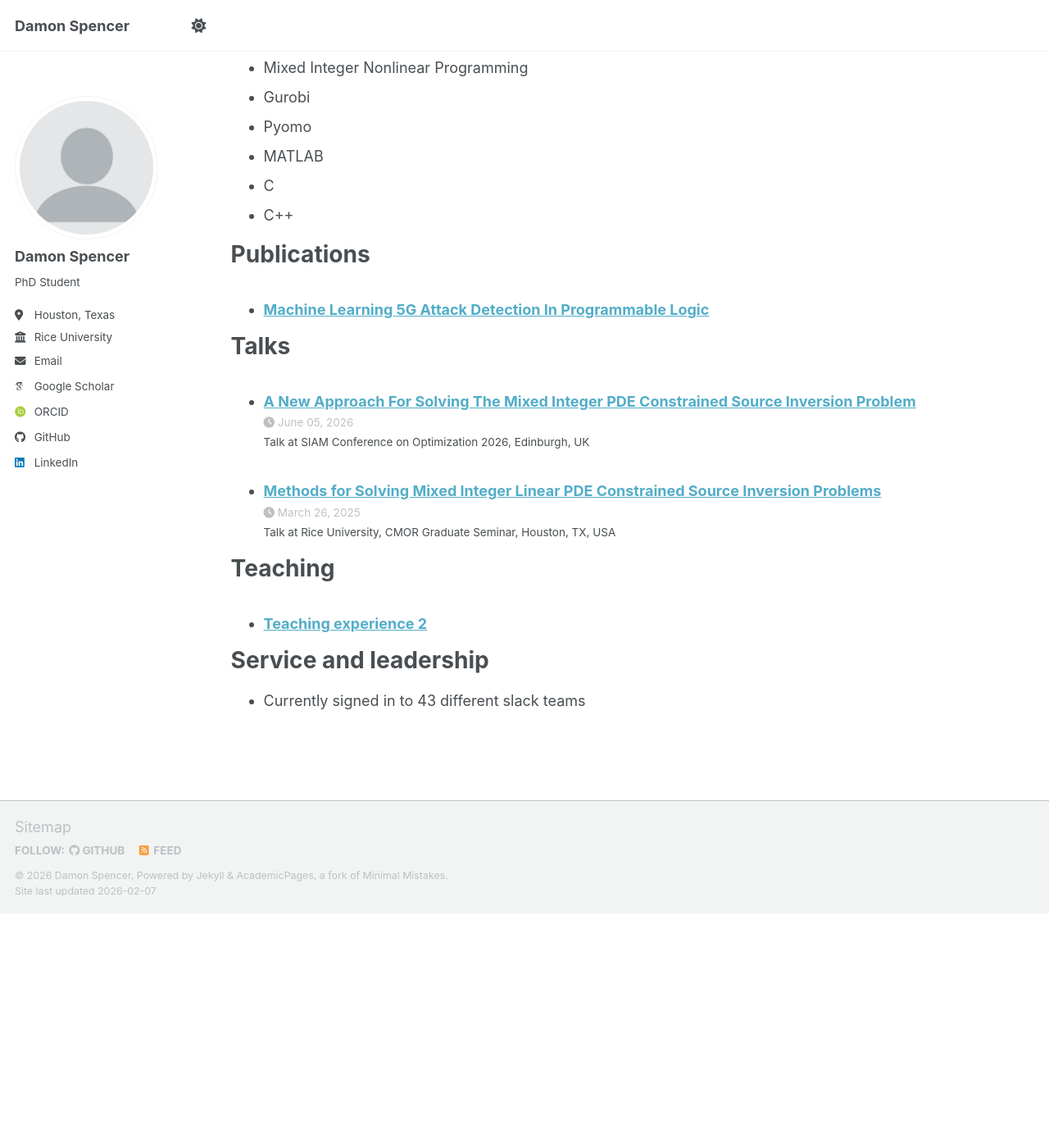
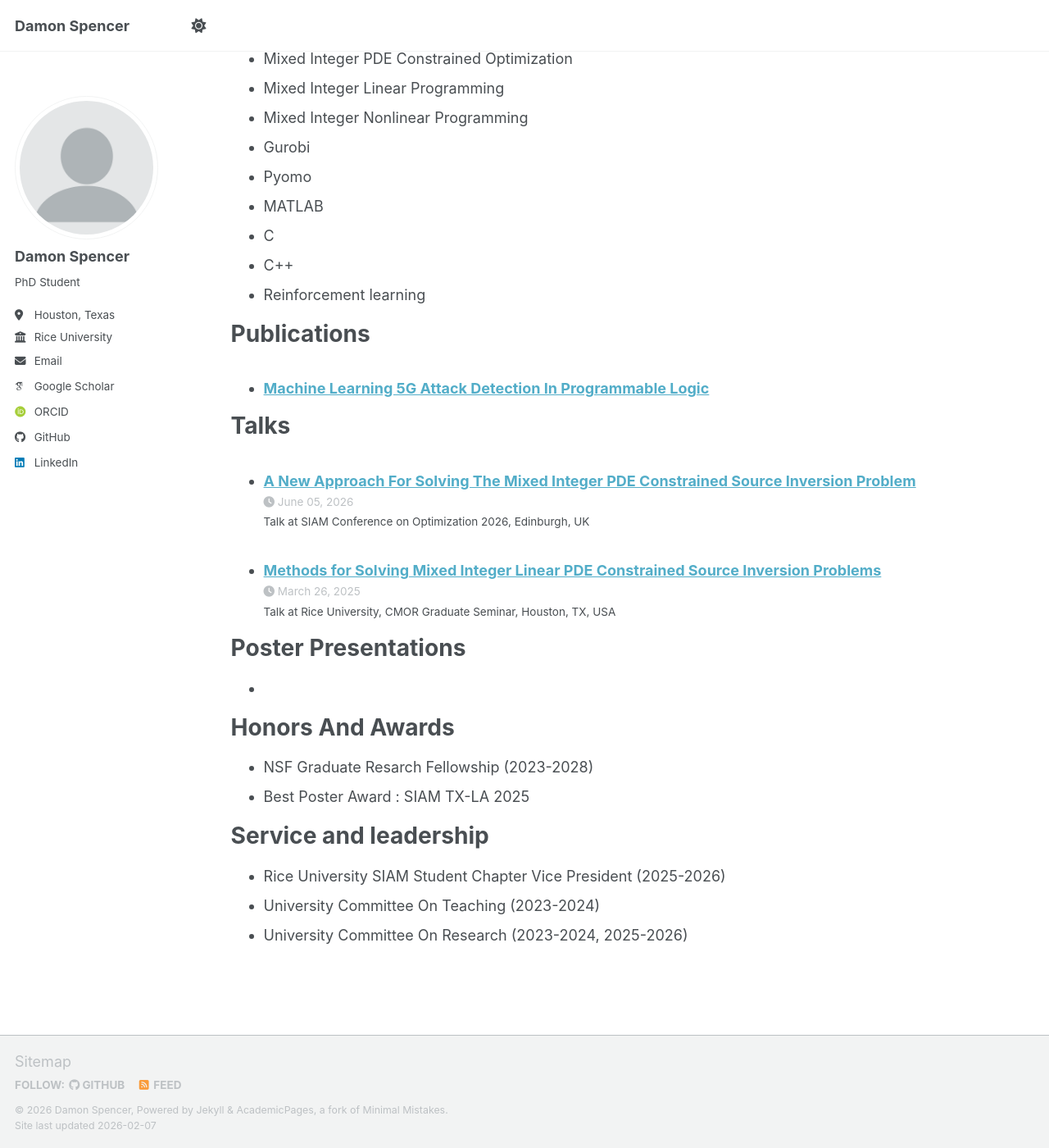
Before and after one commit to damonspencer/damonspencer.github.io, a Jekyll site: the page built from _pages/cv.md, in a window 1280 px wide and 1400 px high, scrolled down 581 px. Shown: the whole window at 82% size. Built offline with Jekyll 4.4.1, drawn with Linux system fonts in a browser that asks for light colours; some web fonts are replaced; a script bundle is joined from its source files by our own code; library files that are not in the unit come from our copies; before the commit the page ends 1695 px from its top, so only the background shows below that; some of the changed text lies outside the part shown.

Commit message:
Update cv.md

```diff
--- a/_pages/cv.md
+++ b/_pages/cv.md
@@ -23,6 +23,7 @@ Work experience
   * Created a 5G dataset currently available on github as part of a paper accepted
   * Submitted a paper to 2022 IEEE Global communications workshops, which was accepted
   * co-inventor on a patent application
+
 Skills
 ======
 * Mixed Integer PDE Constrained Optimization
@@ -33,6 +34,7 @@ Skills
 * MATLAB
 * C
 * C++
+* Reinforcement learning
 
 Publications
 ======
@@ -46,12 +48,18 @@ Talks
     {% include archive-single-talk-cv.html  %}
   {% endfor %}</ul>
 
-Teaching
+Poster Presentations
 ======
-  <ul>{% for post in site.teaching reversed %}
-    {% include archive-single-cv.html %}
-  {% endfor %}</ul>
+*
+
+
+Honors And Awards
+======
+* NSF Graduate Resarch Fellowship (2023-2028)
+* Best Poster Award : SIAM TX-LA 2025
 
 Service and leadership
 ======
-* Currently signed in to 43 different slack teams
+* Rice University SIAM Student Chapter Vice President (2025-2026)
+* University Committee On Teaching (2023-2024)
+* University Committee On Research (2023-2024, 2025-2026)
```
